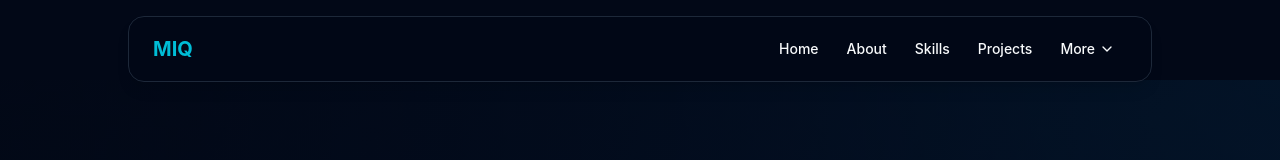
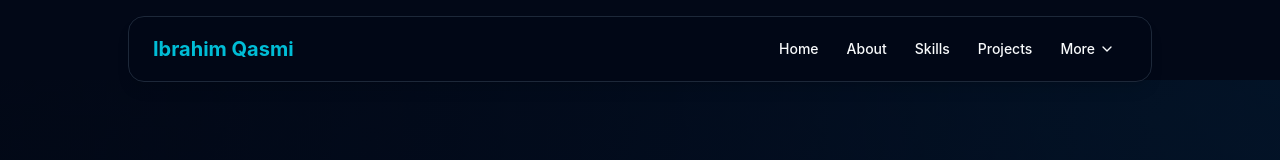
Before and after one commit to muhammadibrahim313/ibrahim-qasmi, a React (Vite) app: page / in a window 1280 px wide. Shown: the top 160 px of the page. Built offline with nearby package versions, Linux system fonts and the light colour scheme.

Commit message:
Reverted to commit 7520739db27a6dcd4ba2a730d1d14d69ab100658

```diff
--- a/src/components/Navigation.tsx
+++ b/src/components/Navigation.tsx
@@ -87,7 +87,7 @@ const Navigation = () => {
               className="text-xl font-bold text-primary hover:text-primary/80 transition-colors"
               aria-label="Go to top"
             >
-              MIQ
+              Ibrahim Qasmi
             </button>
 
             {/* Desktop Navigation */}
```
